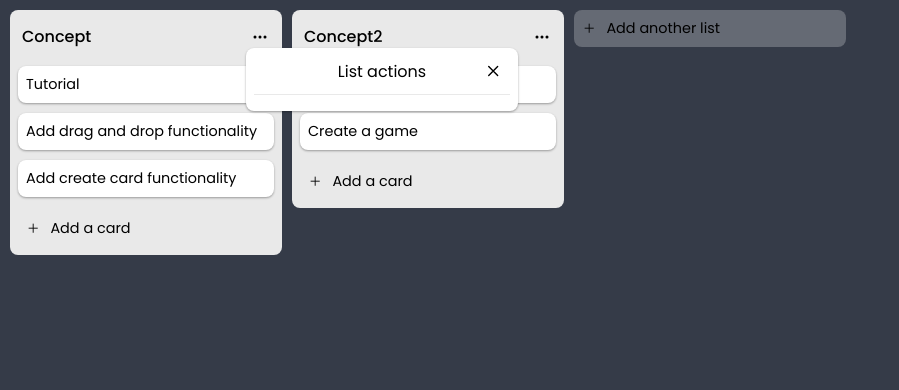
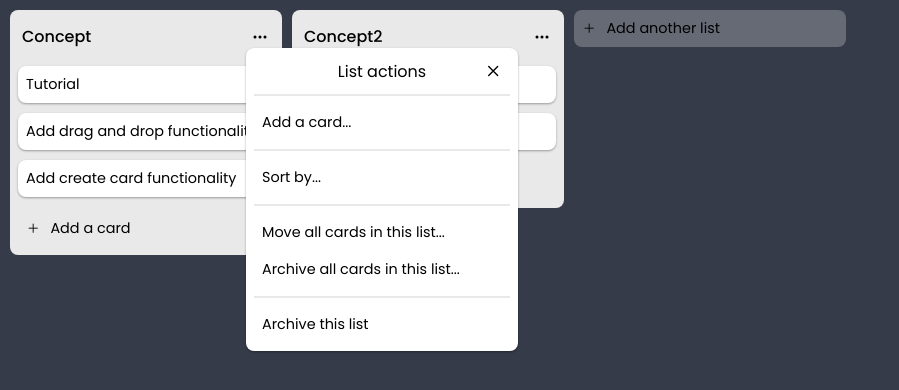
Before and after one commit to Joris63/Plonks-Trello-clone-Frontend, a React (Create React App) app: page / in a window 1280 px wide. Both pictures are taken after a click on the button 260 px from the left and 37 px from the top of the page. Shown: the top 390 px of the page, without its empty margins (0-899 px from the left). Built offline with nearby package versions, Linux system fonts and the light colour scheme.

Commit message:
Added List actions and keypress handlers for the card editor

```diff
--- a/src/components/AddCard.js
+++ b/src/components/AddCard.js
@@ -1,5 +1,6 @@
 import React, { useEffect, useState } from "react";
 import { Draggable } from "react-beautiful-dnd";
+import AddCardActions from "./AddCardActions";
 import DropDown from "./DropDown";
 
 const AddCard = ({
@@ -113,21 +114,16 @@ const AddCard = ({
               </button>
             </div>
             <div className="options">
-              <button onClick={() => setOpen(!open)}>
+              <button className="option_btn" onClick={() => setOpen(!open)}>
                 <ion-icon name="ellipsis-horizontal" />
               </button>
               <DropDown
+                title="Options"
                 open={open}
                 id={`options_drpdwn-${list.id}`}
-                handleClose={() => setOpen(false)}
+                toggleOpen={() => setOpen(!open)}
               >
-                <header>
-                  <p className="title">Options</p>
-                  <button className="close_btn" onClick={() => setOpen(!open)}>
-                    <ion-icon name="add-outline"></ion-icon>
-                  </button>
-                </header>
-                <hr />
+                <AddCardActions />
               </DropDown>
             </div>
           </div>
--- /dev/null
+++ b/src/components/AddCardActions.js
@@ -0,0 +1,12 @@
+import React from "react";
+
+const AddCardActions = (props) => {
+  return (
+    <div className="actions_list">
+      <button>Members...</button>
+      <button>Labels...</button>
+    </div>
+  );
+};
+
+export default AddCardActions;
--- a/src/components/CardEditor.js
+++ b/src/components/CardEditor.js
@@ -17,6 +17,41 @@ const CardEditor = ({ editedCard, setEditedCard, handleCardEdit }) => {
     }
   }
 
+  function handleKeyPress(e) {
+    if (e.key === "Escape") {
+      handleCancel();
+    }
+
+    if (e.key === "Enter") {
+      const targetIsTextarea = e.target.nodeName.toLowerCase() === "textarea";
+      const cardContentIsEmpty =
+        (typeof editedCard.content === "string" && editedCard.content === "") ||
+        !editedCard.content;
+
+      if (targetIsTextarea && cardContentIsEmpty) {
+        e.preventDefault();
+      } else {
+        handleCardEdit(editedCard);
+        handleCancel();
+      }
+    }
+  }
+
+  function removeEventHandlers() {
+    document.removeEventListener("keydown", handleKeyPress);
+    document
+      .getElementById("card-editor")
+      ?.removeEventListener("click", handleClose);
+    document
+      .getElementById(`card-textarea`)
+      ?.removeEventListener("keypress", handleKeyPress);
+  }
+
+  function handleCancel() {
+    setPosition(null);
+    setEditedCard(null);
+  }
+
   useEffect(() => {
     const location = document
       .getElementById(`card-${editedCard?.id}`)
@@ -29,24 +64,23 @@ const CardEditor = ({ editedCard, setEditedCard, handleCardEdit }) => {
 
   useEffect(() => {
     if (position) {
+      document.addEventListener("keydown", handleKeyPress);
       document
         .getElementById("card-editor")
         ?.addEventListener("click", handleClose);
+      document
+        .getElementById(`card-textarea`)
+        ?.addEventListener("keypress", handleKeyPress);
 
       const textarea = document?.getElementById("card-textarea");
 
       textarea?.focus();
       textarea?.setSelectionRange(0, textarea.value.length);
     } else {
-      document
-        .getElementById("card-editor")
-        ?.removeEventListener("click", handleClose);
+      removeEventHandlers();
     }
 
-    return () =>
-      document
-        .getElementById("card-editor")
-        ?.removeEventListener("click", handleClose);
+    return () => removeEventHandlers();
   }, [position]);
 
   if (!position) {
@@ -55,13 +89,7 @@ const CardEditor = ({ editedCard, setEditedCard, handleCardEdit }) => {
 
   return (
     <div id="card-editor" className="card_editor_overlay">
-      <button
-        className="cancel"
-        onClick={() => {
-          setPosition(null);
-          setEditedCard(null);
-        }}
-      >
+      <button className="cancel" onClick={() => handleCancel()}>
         <ion-icon name="add-outline" />
       </button>
       <div className="editor" style={{ top: position?.y, left: position?.x }}>
@@ -79,8 +107,7 @@ const CardEditor = ({ editedCard, setEditedCard, handleCardEdit }) => {
             className="text_button"
             onClick={() => {
               handleCardEdit(editedCard);
-              setPosition(null);
-              setEditedCard(null);
+              handleCancel();
             }}
           >
             Save
--- a/src/components/DropDown.js
+++ b/src/components/DropDown.js
@@ -1,6 +1,6 @@
 import React, { useEffect } from "react";
 
-const DropDown = ({ open, handleClose, id, children }) => {
+const DropDown = ({ title, open, toggleOpen, id, children }) => {
   useEffect(() => {
     const handleOutsideClick = (e) => {
       const rect = document.getElementById(id)?.getBoundingClientRect();
@@ -13,7 +13,7 @@ const DropDown = ({ open, handleClose, id, children }) => {
           e.clientY < rect?.bottom
         )
       ) {
-        handleClose();
+        toggleOpen();
       }
     };
 
@@ -24,10 +24,17 @@ const DropDown = ({ open, handleClose, id, children }) => {
     }
 
     return () => window.removeEventListener("click", handleOutsideClick);
-  }, [open, id, handleClose]);
+  }, [open, id, toggleOpen]);
 
   return open ? (
     <div className="dropdown" id={id}>
+      <header>
+        <p className="title">{title}</p>
+        <button className="close_btn" onClick={toggleOpen}>
+          <ion-icon name="add-outline"></ion-icon>
+        </button>
+      </header>
+      <hr />
       {children}
     </div>
   ) : null;
--- a/src/components/List.js
+++ b/src/components/List.js
@@ -4,6 +4,7 @@ import { Droppable } from "react-beautiful-dnd";
 import AddCard from "./AddCard";
 import Card from "./Card";
 import DropDown from "./DropDown";
+import ListActions from "./ListActions";
 
 const List = ({
   list,
@@ -99,15 +100,10 @@ const List = ({
               <DropDown
                 open={open}
                 id={`actions_drpdwn-${list.id}`}
-                handleClose={() => setOpen(false)}
+                toggleOpen={() => setOpen(!open)}
+                title="List actions"
               >
-                <header>
-                  <p className="title">List actions</p>
-                  <button className="close_btn" onClick={() => setOpen(!open)}>
-                    <ion-icon name="add-outline"></ion-icon>
-                  </button>
-                </header>
-                <hr />
+                <ListActions />
               </DropDown>
             </div>
           </header>
--- /dev/null
+++ b/src/components/ListActions.js
@@ -0,0 +1,18 @@
+import React from "react";
+
+const ListActions = (props) => {
+  return (
+    <div className="actions_list">
+      <button>Add a card...</button>
+      <hr />
+      <button>Sort by...</button>
+      <hr />
+      <button>Move all cards in this list...</button>
+      <button>Archive all cards in this list...</button>
+      <hr />
+      <button>Archive this list</button>
+    </div>
+  );
+};
+
+export default ListActions;
--- a/src/index.css
+++ b/src/index.css
@@ -10,8 +10,3 @@ body {
     width: 100%;
     background: #353b48;
 }
-
-hr {
-    border: none;
-    border-top: 1px solid #e9e9e9;
-}
--- a/src/styles/board.scss
+++ b/src/styles/board.scss
@@ -69,6 +69,7 @@
         background: #e9e9e9;
         border-radius: 8px;
         width: 272px;
+        min-width: 272px;
         padding: 8px 0;
         height: fit-content;
         margin-right: 10px;
@@ -230,7 +231,7 @@
                     & .options {
                         position: relative;
 
-                        & button {
+                        & .option_btn {
                             display: flex;
                             justify-content: center;
                             align-items: center;
--- a/src/styles/common.scss
+++ b/src/styles/common.scss
@@ -1,3 +1,8 @@
+hr {
+    border: none;
+    border-top: 2px solid #e9e9e9;
+}
+
 .text_button {
     font-size: 1em;
     border: none;
@@ -55,6 +60,7 @@ textarea {
         padding: 0;
 
         & .title {
+            font-size: 1rem;
             width: 100%;
             margin: 0;
             text-align: center;
@@ -78,4 +84,19 @@ textarea {
             }
         }
     }
+
+    & .actions_list button {
+        background: none;
+        border: none;
+        border-radius: 8px;
+        font-size: 0.9rem;
+        cursor: pointer;
+        padding: 8px;
+        width: 100%;
+        text-align: left;
+
+        &:hover {
+            background: rgba(0, 0, 0, 0.12);
+        }
+    }
 }
```
